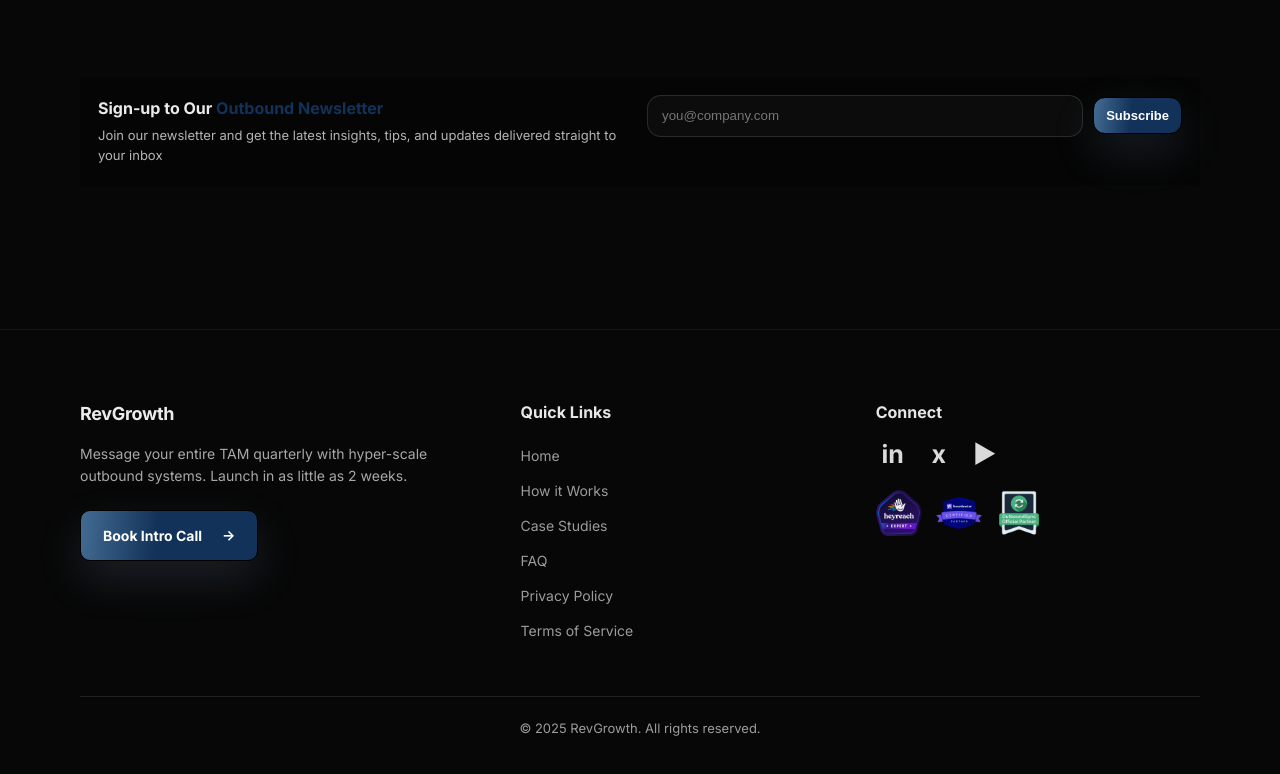
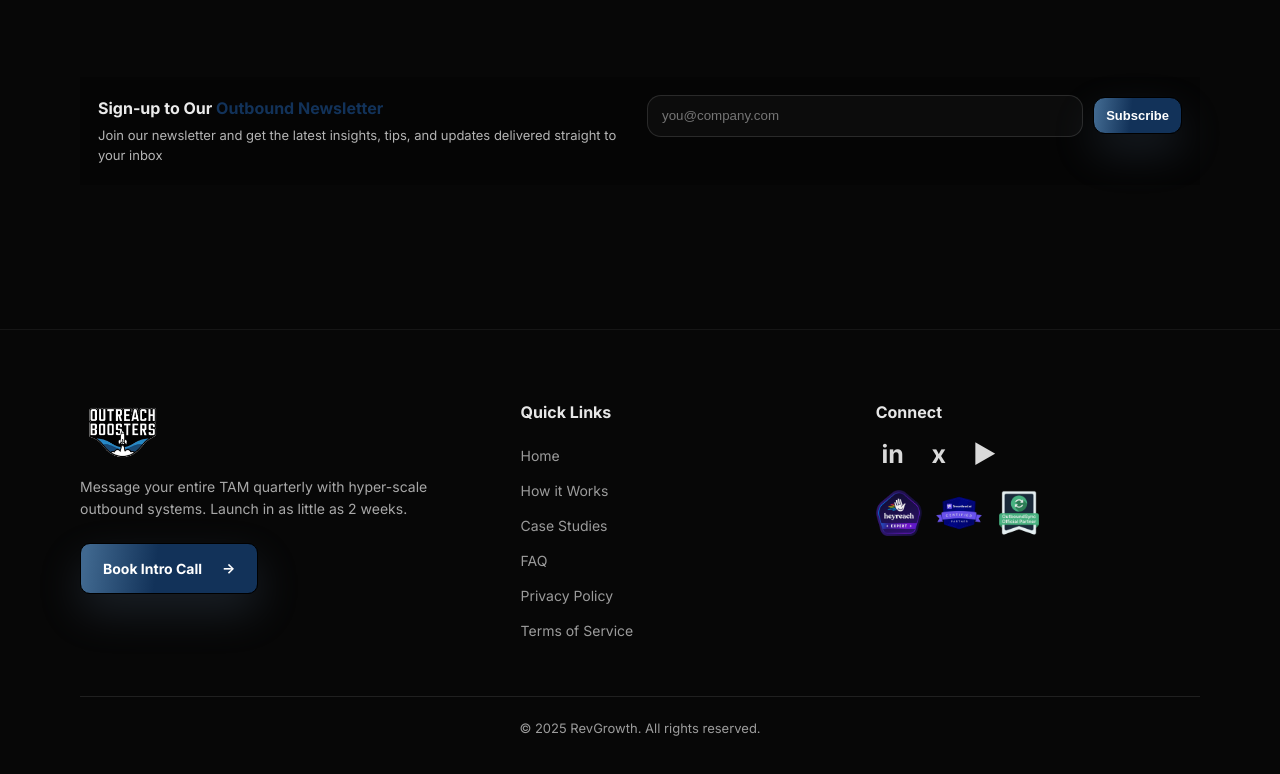
Before and after one commit to AfaqAhmd/outreachboosters, a plain HTML site: page index.html in a window 1280 px wide. Shown: the part 6688-7462 px from the top of the page. Drawn offline with Linux system fonts and the light colour scheme.

Commit message:
some changes

```diff
--- a/index.html
+++ b/index.html
@@ -729,7 +729,8 @@
       <!-- Left -->
       <div class="footer-left">
         <div class="brand footer-brand">
-          <span class="brand-text">RevGrowth</span>
+          <!-- <span class="brand-text">RevGrowth</span> -->
+            <img class="brand-logo" src="./assets/outreach-logo.webp" alt="RevGrowth logo">
         </div>
 
         <p class="footer-text">
```
